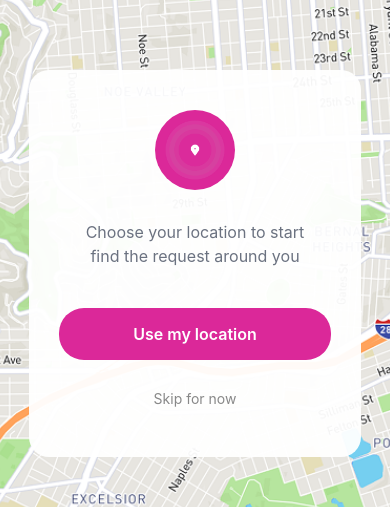
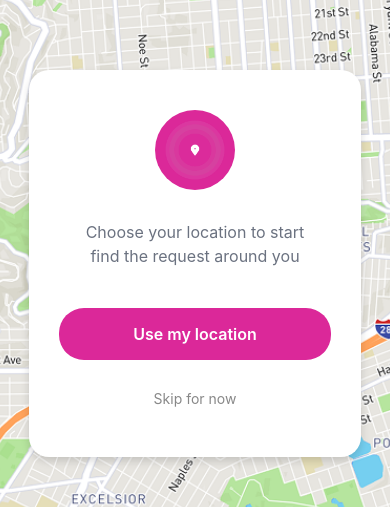
Before and after one commit to lucky-panchal/RideShare, a React Native app: screen /EnableLocation in a window 390 px wide. Shown: the part 159-666 px from the top of the page. Built offline with nearby package versions, Linux system fonts and the light colour scheme.

Commit message:
Improve EnableLocation card styling - remove transparency, add better shadow

```diff
--- a/components/SecondScreen/EnableLocation.jsx
+++ b/components/SecondScreen/EnableLocation.jsx
@@ -126,13 +126,17 @@ const styles = StyleSheet.create({
     paddingHorizontal: 20,
   },
   card: {
-    backgroundColor: 'rgba(255, 255, 255, 0.95)',
+    backgroundColor: '#ffffff',
     borderRadius: 20,
     paddingVertical: 40,
     paddingHorizontal: 30,
     alignItems: 'center',
     width: screenWidth * 0.85,
-    elevation: 5,
+    elevation: 8,
+    shadowColor: '#000',
+    shadowOffset: { width: 0, height: 4 },
+    shadowOpacity: 0.15,
+    shadowRadius: 8,
   },
   logoContainer: {
     width: 80,
```
